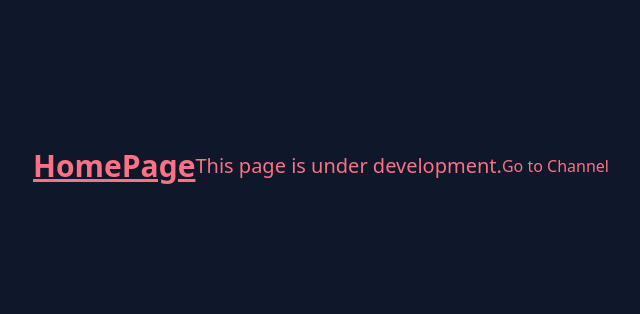
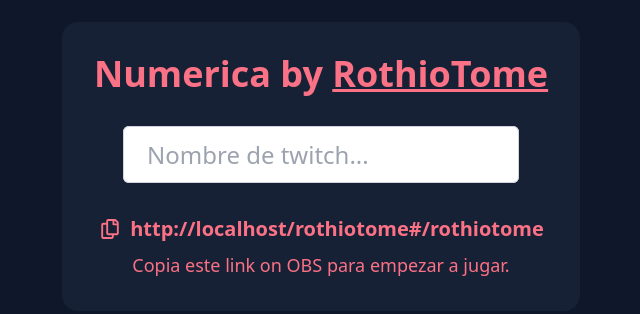
Before and after one commit to JavierBalonga/numerica-game, a React (Vite) app: page /rothiotome in a window 1280 px wide. Shown: the part 234-548 px from the top of the page, without its empty margins (319-959 px from the left). Built offline with nearby package versions, Linux system fonts and the light colour scheme.

Commit message:
feat(*) home & loading

```diff
--- a/index.html
+++ b/index.html
@@ -9,7 +9,7 @@
 </head>
 
 <body>
-  <div id="root"></div>
+  <div id="root" class="root"></div>
   <script type="module" src="/src/main.tsx"></script>
 </body>
 
--- a/src/App.tsx
+++ b/src/App.tsx
@@ -1,7 +1,8 @@
-import { lazy } from "react";
+import { Suspense, lazy } from "react";
 import { Route, Routes } from "react-router-dom";
+import Layout from "./pages/layout";
+import Loading from "./pages/loading";
 
-const Layout = lazy(() => import("./pages/layout"));
 const HomePage = lazy(() => import("./pages"));
 const GamePage = lazy(() => import("./pages/[channel]"));
 
@@ -9,8 +10,22 @@
   return (
     <Routes>
       <Route element={<Layout />}>
-        <Route path="/" element={<HomePage />} />
-        <Route path="/:channel" element={<GamePage />} />
+        <Route
+          path="/"
+          element={
+            <Suspense fallback={<Loading />}>
+              <HomePage />
+            </Suspense>
+          }
+        />
+        <Route
+          path="/:channel"
+          element={
+            <Suspense fallback={<Loading />}>
+              <GamePage />
+            </Suspense>
+          }
+        />
       </Route>
     </Routes>
   );
--- /dev/null
+++ b/src/components/icons/CopyIcon.tsx
@@ -0,0 +1,17 @@
+import { SVGAttributes } from "react";
+
+const CopyIcon = (props: SVGAttributes<SVGSVGElement>) => {
+  return (
+    <svg
+      width="1em"
+      height="1em"
+      viewBox="0 0 56 56"
+      fill="currentColor"
+      {...props}
+    >
+      <path d="M47.1354 10.6769L42.4066 5.94808C41.5861 5.12761 40.4733 4.66667 39.313 4.66666L23.6252 4.66666C21.2089 4.66666 19.2502 6.62539 19.2502 9.04166V13.4167H11.9585C9.54222 13.4167 7.5835 15.3754 7.5835 17.7917V46.9583C7.5835 49.3746 9.54222 51.3333 11.9585 51.3333H32.3752C34.7914 51.3333 36.7502 49.3746 36.7502 46.9583V42.5833H44.0418C46.4581 42.5833 48.4168 40.6246 48.4168 38.2083V13.7705C48.4168 12.6102 47.9559 11.4974 47.1354 10.6769ZM31.8283 46.9583H12.5054C12.3603 46.9583 12.2212 46.9007 12.1187 46.7982C12.0161 46.6956 11.9585 46.5565 11.9585 46.4115V18.3385C11.9585 18.1935 12.0161 18.0544 12.1187 17.9518C12.2212 17.8493 12.3603 17.7917 12.5054 17.7917H19.2502V38.2083C19.2502 40.6246 21.2089 42.5833 23.6252 42.5833H32.3752V46.4115C32.3752 46.5565 32.3175 46.6956 32.215 46.7982C32.1124 46.9007 31.9733 46.9583 31.8283 46.9583ZM43.495 38.2083H24.172C24.027 38.2083 23.8879 38.1507 23.7853 38.0482C23.6828 37.9456 23.6252 37.8065 23.6252 37.6615V9.58854C23.6252 9.4435 23.6828 9.3044 23.7853 9.20184C23.8879 9.09928 24.027 9.04166 24.172 9.04166H33.8335V17.0625C33.8335 18.2706 34.8129 19.25 36.021 19.25H44.0418V37.6615C44.0418 37.8065 43.9842 37.9456 43.8817 38.0482C43.7791 38.1507 43.64 38.2083 43.495 38.2083V38.2083ZM44.0418 14.875H38.2085V9.04166H39.0864C39.2314 9.04166 39.3705 9.09927 39.4731 9.20181L43.8817 13.6103C43.9325 13.6611 43.9727 13.7214 44.0002 13.7878C44.0277 13.8541 44.0418 13.9253 44.0418 13.9971V14.875Z" />
+    </svg>
+  );
+};
+
+export default CopyIcon;
--- a/src/index.css
+++ b/src/index.css
@@ -7,9 +7,68 @@
     min-height: 100vh;
     min-height: 100svh;
     display: flex;
-    justify-content: center;
-    align-items: center;
     background-color: theme(colors.slate.900);
     color: theme(colors.rose.400);
   }
+
+  .root {
+    display: flex;
+    flex-direction: column;
+    justify-content: center;
+    align-items: center;
+    flex-grow: 1;
+  }
 }
+
+@layer components {
+  .loading {
+    display: inherit;
+    position: relative;
+    width: 60px;
+    height: 60px;
+    animation: 2s linear 0s infinite normal none running
+      react-spinners-DotLoader-rotate;
+  }
+
+  .loading::after {
+    content: "";
+    position: absolute;
+    top: 0px;
+    bottom: auto;
+    height: 30px;
+    width: 30px;
+    background-color: currentColor;
+    border-radius: 100%;
+    animation: 2s linear 0s infinite normal none running
+      react-spinners-DotLoader-bounce;
+  }
+
+  .loading::before {
+    content: "";
+    position: absolute;
+    top: auto;
+    bottom: 0px;
+    height: 30px;
+    width: 30px;
+    background-color: currentColor;
+    border-radius: 100%;
+    animation: 2s linear 1s infinite normal none running
+      react-spinners-DotLoader-bounce;
+  }
+
+  @keyframes react-spinners-DotLoader-rotate {
+    100% {
+      transform: rotate(360deg);
+    }
+  }
+
+  @keyframes react-spinners-DotLoader-bounce {
+    0%,
+    100% {
+      transform: scale(0);
+    }
+    50% {
+      transform: scale(1);
+    }
+  }
+}
--- a/src/pages/[channel]/index.tsx
+++ b/src/pages/[channel]/index.tsx
@@ -1,10 +1,8 @@
-import { useEffect, useState } from "react";
+import { useEffect, useState, useCallback } from "react";
 import { useParams } from "react-router-dom";
 import tmi from "tmi.js";
 import { create } from "zustand";
 import { persist } from "zustand/middleware";
-
-const TIME_TRESHOLD = 10000;
 
 enum Status {
   IDLE = "IDLE",
@@ -37,8 +35,33 @@
     status: Status.IDLE,
     number: 0,
     user: "",
-    time: 0,
   });
+
+  const handleNewMessage = useCallback((user: string, message: string) => {
+    const number = Number(message);
+    const isFiniteNumber = isFinite(number);
+    const isIntegerNumber = number % 1 === 0;
+    const isPositiveNumber = number > 0;
+    if (!isFiniteNumber || !isIntegerNumber || !isPositiveNumber) return;
+    setState((prev) => {
+      if (prev.user === user) return prev;
+      const isSuccess = number === prev.number + 1;
+      if (isSuccess) {
+        registerNewScore(number);
+        return {
+          status: Status.STARTED,
+          number: prev.number + 1,
+          user: user,
+        };
+      } else {
+        return {
+          status: prev.number === 0 ? Status.IDLE : Status.GAME_OVER,
+          number: 0,
+          user: user,
+        };
+      }
+    });
+  }, []);
 
   useEffect(() => {
     if (!channel) return;
@@ -52,34 +75,9 @@
 
     twitchClient.on("message", (_channel, tags, message, self) => {
       const { username, "display-name": displayName } = tags;
-
       const user = displayName || username;
-      const number = Number(message);
-      const time = Date.now();
-
-      const isValid = isFinite(number) && 0 < number;
-      if (self || !user || !isValid) return;
-
-      setState((prev) => {
-        if (prev.user === user && time < prev.time + TIME_TRESHOLD) return prev;
-        const isSuccess = number === prev.number + 1;
-        if (isSuccess) {
-          return {
-            status: Status.STARTED,
-            number: prev.number + 1,
-            user: user,
-            time: Date.now(),
-          };
-        } else {
-          registerNewScore(prev.number);
-          return {
-            status: prev.number === 0 ? Status.IDLE : Status.GAME_OVER,
-            number: 0,
-            user: user,
-            time: Date.now(),
-          };
-        }
-      });
+      if (self || !user) return;
+      handleNewMessage(user, message);
     });
 
     return () => {
@@ -88,7 +86,7 @@
   }, [channel]);
 
   return (
-    <div className="flex flex-col items-center justify-between gap-4 border-2 border-rose-400 p-8 rounded-xl h-full w-full max-h-[250px] max-w-[250px] bg-slate-900">
+    <div className="flex flex-col items-center justify-between gap-4 border-2 border-rose-400 p-8 rounded-xl h-full w-full grow max-h-[300px] max-w-[300px] bg-slate-900">
       <p className="text-xl font-bold">Max Score: {maxScore}</p>
       <p className="text-7xl sm:text-9xl font-bold">{state.number}</p>
       <p className="text-xl font-bold">
--- a/src/pages/index.tsx
+++ b/src/pages/index.tsx
@@ -1,11 +1,48 @@
-import { Link } from "react-router-dom";
+import { useMemo, useState } from "react";
+import CopyIcon from "../components/icons/CopyIcon";
 
 export default function HomePage() {
+  const [twitchUsername, setTwitchUsername] = useState("");
+
+  const link = useMemo(() => {
+    return `${window.location.href}#/${twitchUsername || "rothiotome"}`;
+  }, [twitchUsername]);
+
+  const handleTwitchUsernameChange = (
+    e: React.ChangeEvent<HTMLInputElement>
+  ) => {
+    setTwitchUsername(e.target.value);
+  };
+
+  const handleCopyLink = () => {
+    navigator.clipboard.writeText(link);
+  };
+
   return (
-    <>
-      <h1 className="text-3xl font-bold underline">HomePage</h1>
-      <p className="text-xl">This page is under development.</p>
-      <Link to="/rothiotome">Go to Channel</Link>
-    </>
+    <div className="flex flex-col items-center gap-8 p-8 bg-slate-700/25 rounded-2xl">
+      <h1 className="text-4xl font-bold">
+        Numerica by <span className="underline">RothioTome</span>
+      </h1>
+      <div className="relative rounded-md shadow-sm">
+        <input
+          type="text"
+          name="twitchUsername"
+          className="block w-full rounded-md border-0 py-3 px-6 text-gray-900 ring-1 ring-inset ring-gray-300 placeholder:text-gray-400 focus:ring-2 focus:ring-inset focus:ring-rose-400 text-2xl sm:leading-6"
+          placeholder="Nombre de twitch..."
+          value={twitchUsername}
+          onChange={handleTwitchUsernameChange}
+        />
+      </div>
+      <div className="flex flex-col items-center gap-2">
+        <button
+          className="flex flex-row gap-2 items-center text-xl font-bold"
+          onClick={handleCopyLink}
+        >
+          <CopyIcon className="text-2xl" />
+          <span>{link}</span>
+        </button>
+        <p className="text-lg">Copia este link on OBS para empezar a jugar.</p>
+      </div>
+    </div>
   );
 }
--- /dev/null
+++ b/src/pages/loading.tsx
@@ -0,0 +1,3 @@
+export default function Loading() {
+  return <span className="loading text-rose-400"></span>;
+}
```
